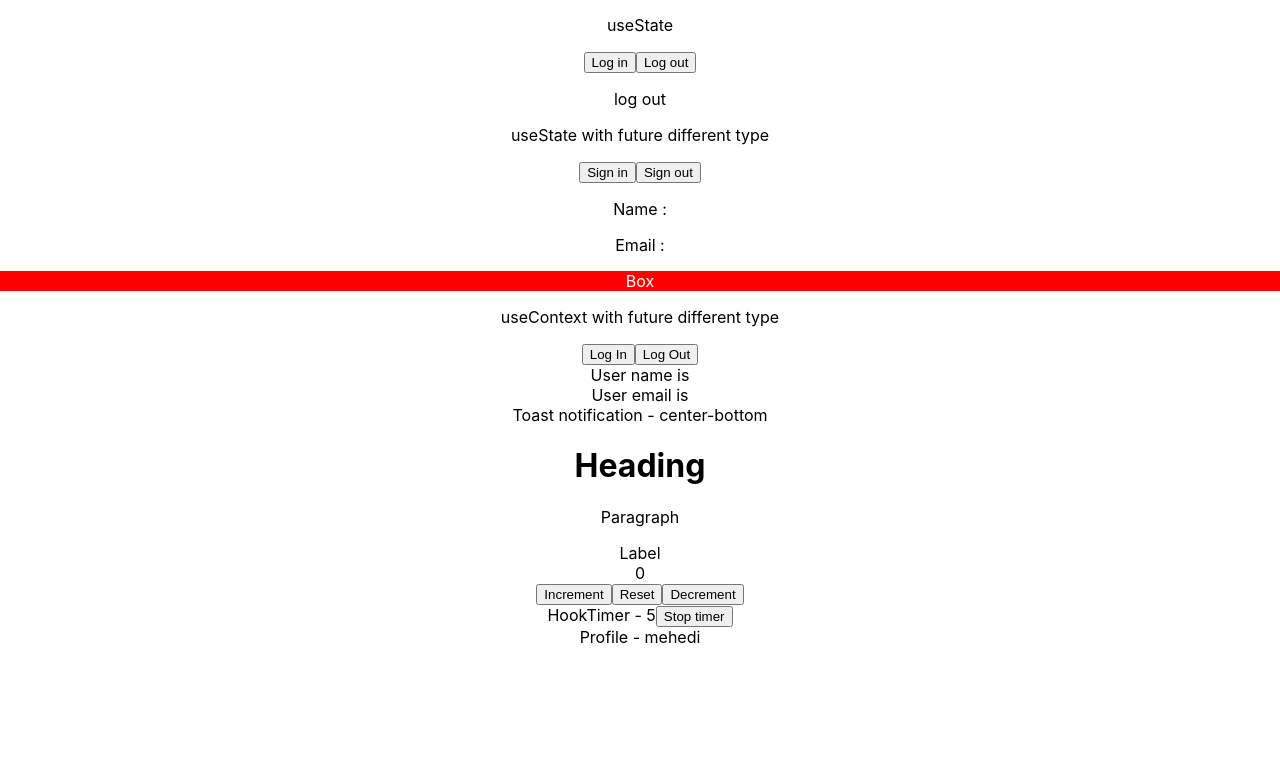
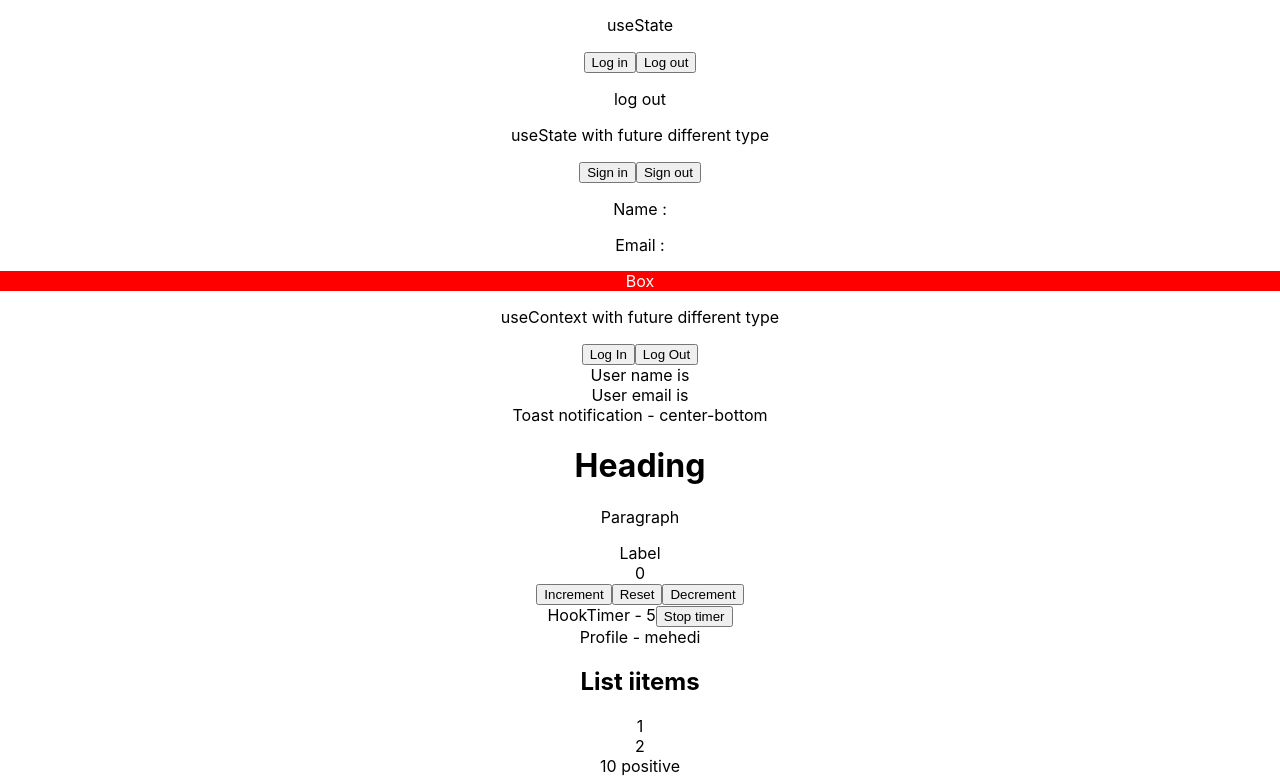
Before and after one commit to mehedihasan712277/rt_demo, a React (Create React App) app: page / in a window 1280 px wide. Shown: the part 311-1087 px from the top of the page. Before the commit the page ends 958 px from the top, so only its background shows below. Built offline with nearby package versions, Linux system fonts and the light colour scheme.

Commit message:
restriction done

```diff
--- a/src/App.tsx
+++ b/src/App.tsx
@@ -19,6 +19,8 @@ import Counter from './components/state/Counter';
 import MutableRef from './components/ref/MutableRef';
 import Private from './components/auth/Private';
 import Profile from './components/auth/Profile';
+import List from './components/generics/List';
+import RandomNumber from './components/restriction/RandomNumber';
 
 function App() {
   const person = {
@@ -82,6 +84,13 @@ function App() {
       <MutableRef></MutableRef>
 
       <Private isLoggedIn={true} Component={Profile}></Private>
+
+      {/* <List items={["sakib", 'rakib', 'akib']} click={(item) => console.log(item)}></List> */}
+
+      {/* <List items={[1, 2, 3, 4]} click={(item) => console.log(item)}></List> */}
+
+      <List items={[{ id: 1, fname: 'mehedi', lnmae: 'hasan' }, { id: 2, fname: 'israt', lname: 'jahan' }]} click={(item) => console.log(item)}></List>
+      <RandomNumber value={10} isPositive></RandomNumber>
     </div>
   );
 }
--- /dev/null
+++ b/src/components/generics/List.tsx
@@ -0,0 +1,20 @@
+type ListProps<T> = {
+    items: T[]
+    click: (value: T) => void
+}
+const List = <T extends { id: number }>({ items, click }: ListProps<T>) => {
+    return (
+        <div>
+            <h2>List iitems</h2>
+            {
+                items.map((item, index) => {
+                    return <div key={item.id} onClick={() => click(item)}>
+                        {item.id}
+                    </div>
+                })
+            }
+        </div>
+    )
+}
+
+export default List
--- /dev/null
+++ b/src/components/restriction/RandomNumber.tsx
@@ -0,0 +1,39 @@
+type RandomNumberType = {
+    value: number
+}
+type PositiveNumber = RandomNumberType & {
+    isPositive: boolean
+    isNegative?: never
+    isZero?: never
+}
+type NegativeNumber = RandomNumberType & {
+    isNegative: boolean
+    isPositive?: never
+    isZero?: never
+}
+type Zero = RandomNumberType & {
+    isZero: boolean
+    isPositive?: never
+    isNegative?: never
+}
+// type RandomNumberProps = {
+//     value: number;
+//     isPositive?: boolean
+//     isNegative?: boolean
+//     isZero?: boolean
+// }
+
+type RandomNumberProps = PositiveNumber | NegativeNumber | Zero
+
+const RandomNumber = ({
+    value,
+    isPositive,
+    isNegative,
+    isZero
+}: RandomNumberProps) => {
+    return (
+        <div>{value} {isPositive && "positive"} {isNegative && "negative"} {isZero && "zero"}</div>
+    )
+}
+
+export default RandomNumber
```
